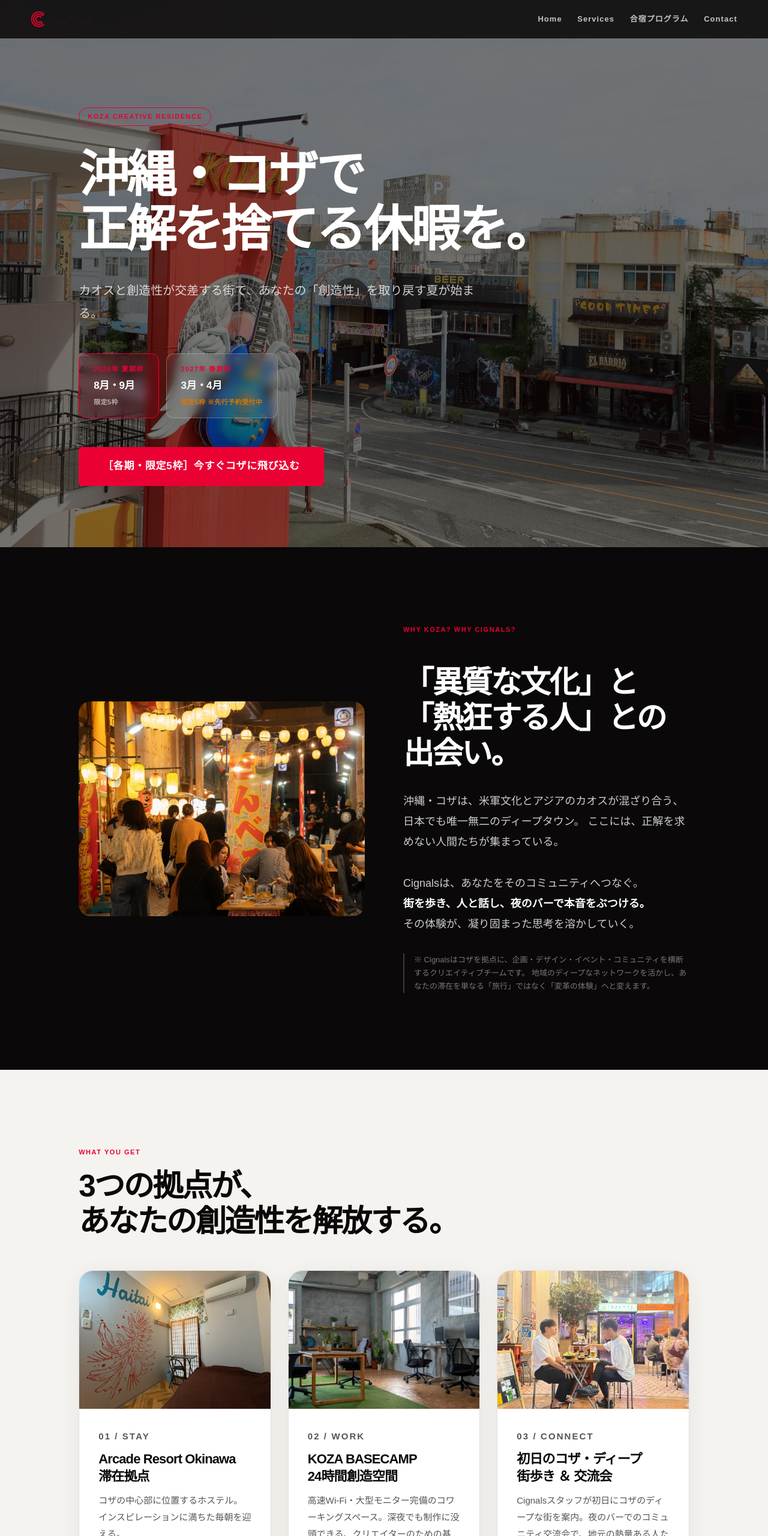
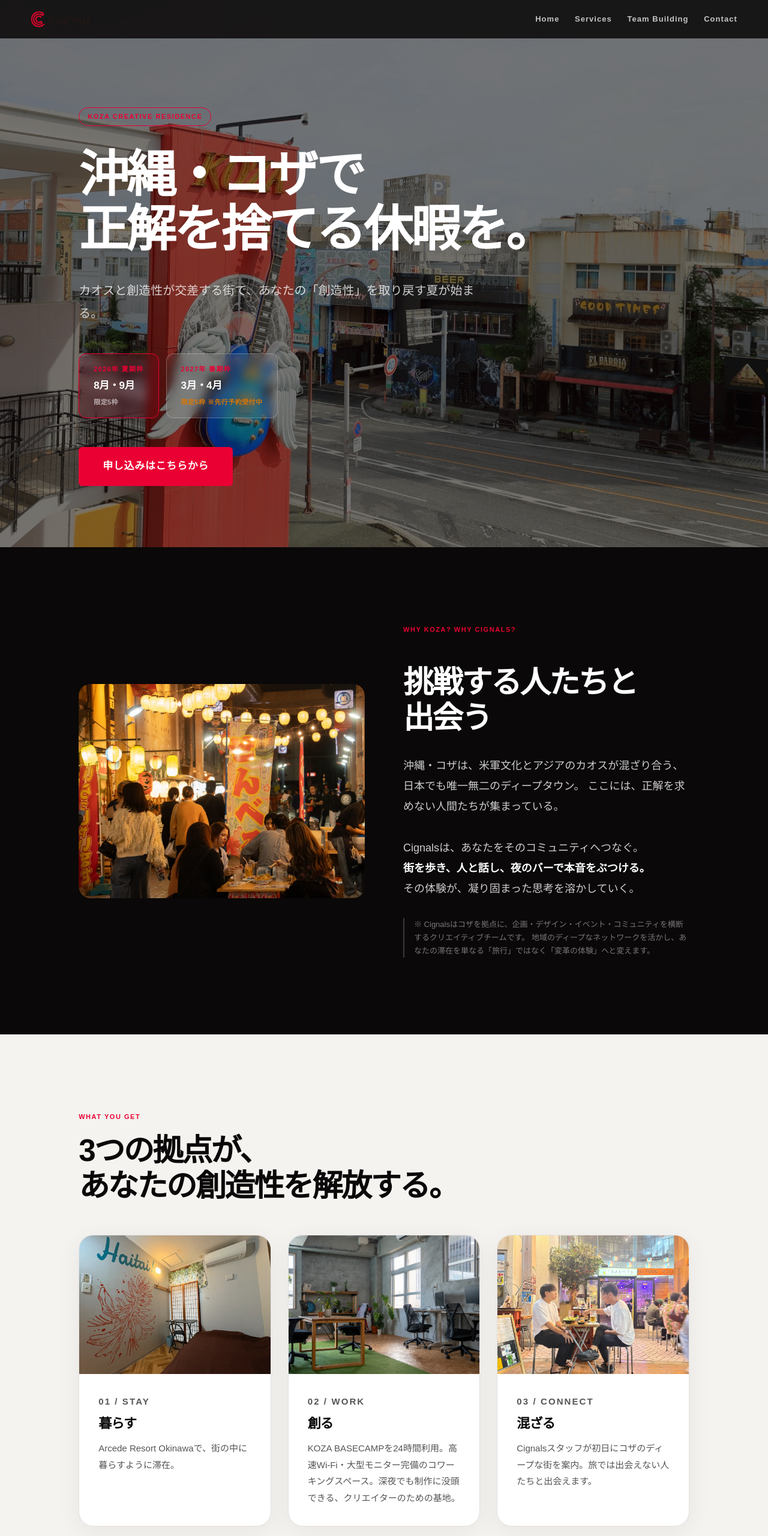
Before and after one commit to Cignals2020/cignals-corporate, a website built with Vite: page koza-creative-camp.html in a window 1280 px wide. Shown: the top 2560 px of the page at 60% size. Built offline with nearby package versions, Linux system fonts and the light colour scheme.

Commit message:
fix: koza-creative-campのHTMLを更新

```diff
--- a/koza-creative-camp.html
+++ b/koza-creative-camp.html
@@ -20,7 +20,7 @@
   <nav class="nav" id="primaryNav">
     <a href="https://cignals.jp/">Home</a>
     <a href="https://cignals.jp/services">Services</a>
-    <a href="https://cignals.jp/camp">合宿プログラム</a>
+    <a href="https://cignals.jp/camp">Team Building</a>
     <a href="https://cignals.jp/contact">Contact</a>
   </nav>
 </header>
@@ -52,7 +52,7 @@
     </div>
 
     <a href="https://cignals.jp/contact" class="kcc-cta-btn">
-      ［各期・限定5枠］今すぐコザに飛び込む
+      申し込みはこちらから
     </a>
   </div>
 </section>
@@ -66,7 +66,7 @@
       </div>
       <div class="kcc-concept-text reveal reveal-delay-1">
         <p class="kcc-eyebrow">Why KOZA? Why Cignals?</p>
-        <h2>「異質な文化」と<br>「熱狂する人」との<br>出会い。</h2>
+        <h2>挑戦する人たちと<br>出会う</h2>
         <p class="kcc-concept-body">
           沖縄・コザは、米軍文化とアジアのカオスが混ざり合う、日本でも唯一無二のディープタウン。
           ここには、正解を求めない人間たちが集まっている。<br><br>
@@ -96,8 +96,8 @@
         </div>
         <div class="kcc-pkg-body">
           <p class="kcc-pkg-num">01 / STAY</p>
-          <h3>Arcade Resort Okinawa<br>滞在拠点</h3>
-          <p>コザの中心部に位置するホステル。インスピレーションに満ちた毎朝を迎える。</p>
+          <h3>暮らす</h3>
+          <p>Arcede Resort Okinawaで、街の中に暮らすように滞在。</p>
         </div>
       </div>
 
@@ -107,8 +107,8 @@
         </div>
         <div class="kcc-pkg-body">
           <p class="kcc-pkg-num">02 / WORK</p>
-          <h3>KOZA BASECAMP<br>24時間創造空間</h3>
-          <p>高速Wi-Fi・大型モニター完備のコワーキングスペース。深夜でも制作に没頭できる、クリエイターのための基地。</p>
+          <h3>創る</h3>
+          <p>KOZA BASECAMPを24時間利用。高速Wi-Fi・大型モニター完備のコワーキングスペース。深夜でも制作に没頭できる、クリエイターのための基地。</p>
         </div>
       </div>
 
@@ -118,8 +118,8 @@
         </div>
         <div class="kcc-pkg-body">
           <p class="kcc-pkg-num">03 / CONNECT</p>
-          <h3>初日のコザ・ディープ<br>街歩き ＆ 交流会</h3>
-          <p>Cignalsスタッフが初日にコザのディープな街を案内。夜のバーでのコミュニティ交流会で、地元の熱量ある人たちとつながる。</p>
+          <h3>混ざる</h3>
+          <p>Cignalsスタッフが初日にコザのディープな街を案内。旅では出会えない人たちと出会えます。</p>
         </div>
       </div>
 
@@ -175,10 +175,10 @@
       </div>
       <div class="kcc-bridge-text reveal reveal-delay-1">
         <p class="kcc-eyebrow">For Teams</p>
-        <h2>チームの合宿の下見に受け入れしています。</h2>
+        <h2>この滞在は、企業研修の下見にもなる。</h2>
         <p class="kcc-bridge-body">
           Cignalsが提供するこのレジデンスは、秋・冬に本格始動する『企業向け・変革合宿プログラム』の先行体験・視察枠を兼ねています。<br><br>
-          「自社のチームメンバーに、このクリエイティブな刺激を与えたい」「凝り固まった組織の壁を壊す合宿をしたい」とお考えの経営者・人事・プロジェクトリーダーの方の下見としてご利用いただけます。
+          「組織の創造性を高めたい」「新しい挑戦が生まれる空気を体験したい」とお考えの経営者・人事・プロジェクトリーダーの方の下見としてご利用いただけます。
         </p>
         <a href="https://cignals.jp/camp" class="kcc-cta-btn-outline">
           法人向け合宿プログラムの詳細はこちら
@@ -194,7 +194,7 @@
     <p class="kcc-eyebrow">Apply Now</p>
     <h2>各期・限定5枠</h2>
     <a href="https://cignals.jp/contact" class="kcc-cta-btn kcc-cta-btn-lg">
-      今すぐ申し込む・お問い合わせ
+      申し込みはこちらから
     </a>
     <p class="kcc-cta-note">お問い合わせ後、担当者より2営業日以内にご連絡いたします。</p>
   </div>
@@ -203,14 +203,13 @@
 <!-- ===== FOOTER ===== -->
 <footer class="footer">
   <div>
-    <strong>Cignals 合同会社</strong><br>
-    沖縄県沖縄市中央 / KOZA BASECAMP<br>
-    <a href="https://cignals.jp/" style="color:rgba(255,255,255,.55);text-decoration:underline;">cignals.jp</a>
+    <a href="https://cignals.jp/" style="color:rgba(255,255,255,.55);text-decoration:underline;"><strong>Cignals 合同会社</strong><br></a>
+    「誰もが自分らしく創造的でいられる社会を実現する」<br>
   </div>
   <div>
     <strong>Links</strong><br>
     <a href="https://cignals.jp/services">Services</a><br>
-    <a href="https://cignals.jp/camp">合宿プログラム</a><br>
+    <a href="https://cignals.jp/camp">Team Building</a><br>
     <a href="https://cignals.jp/contact">Contact</a>
   </div>
 </footer>
```
